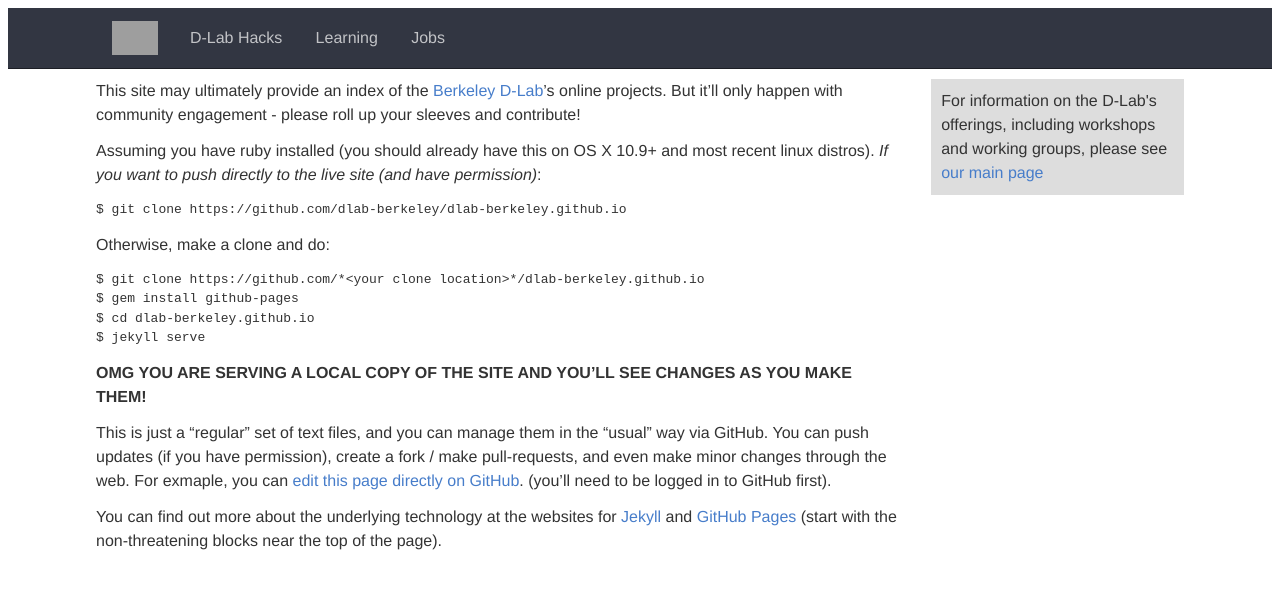
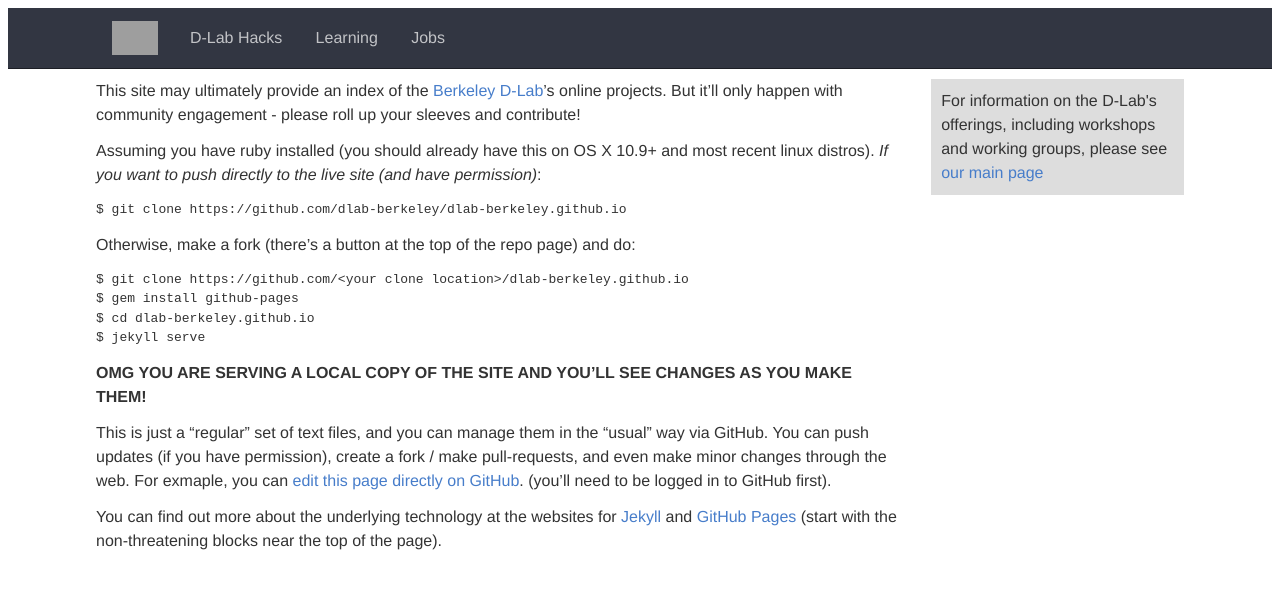
Before and after one commit to dlab-berkeley/dlab-berkeley.github.io, a Jekyll site: the page built from about.md, in a window 1280 px wide. Shown: the top 589 px of the page. Built offline with Jekyll 4.4.1, drawn with Linux system fonts in a browser that asks for light colours; grey boxes are pictures that could not be loaded.

Commit message:
Clarified about page

```diff
--- a/about.md
+++ b/about.md
@@ -12,9 +12,9 @@
 
     $ git clone https://github.com/dlab-berkeley/dlab-berkeley.github.io
 
-Otherwise, make a clone and do:
+Otherwise, make a fork (there's a button at the top of the repo page) and do:
 
-    $ git clone https://github.com/*<your clone location>*/dlab-berkeley.github.io
+    $ git clone https://github.com/<your clone location>/dlab-berkeley.github.io
     $ gem install github-pages
     $ cd dlab-berkeley.github.io
     $ jekyll serve
```
